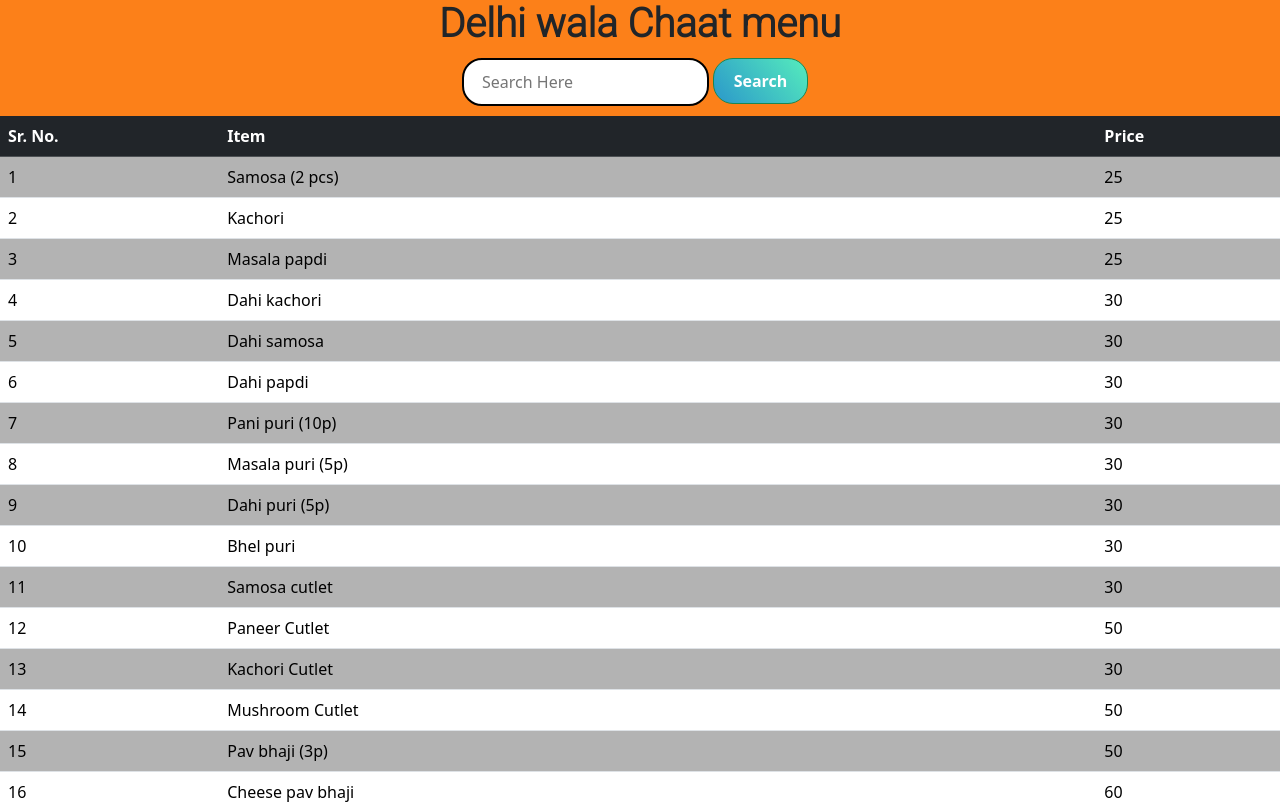
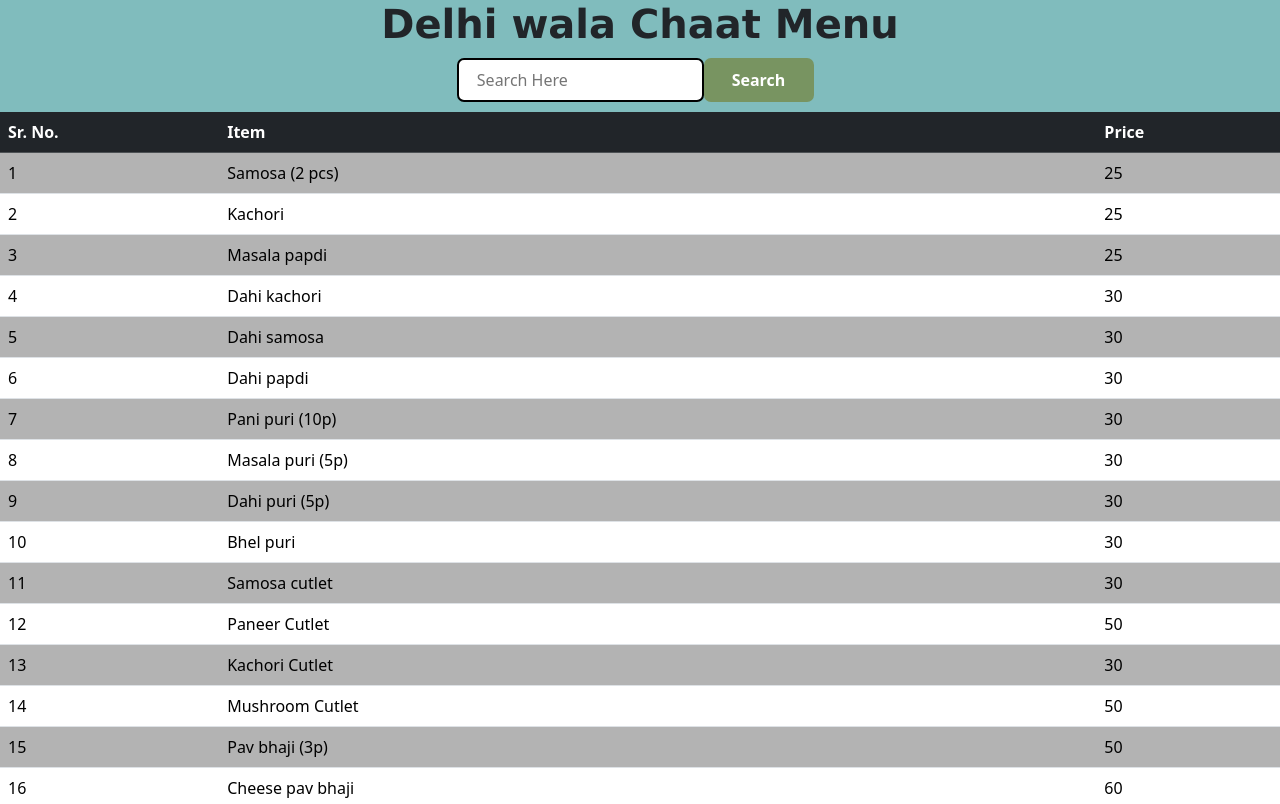
Before and after one commit to RushikeshIche/navigation, a plain HTML site: page maps/delhi/delhi.html in a window 1280 px wide. Shown: the top 804 px of the page. Drawn offline with nearby package versions, Linux system fonts and the light colour scheme.

Commit message:
delhi wala chaat theme updated

```diff
--- a/maps/delhi/delhi.css
+++ b/maps/delhi/delhi.css
@@ -1,25 +1,33 @@
 .nav{
   justify-content: center;
-  background-color:#FC8019 ;
+  background-color:#80BCBD ;
   padding: 10px;
 }
 #myInput{
 border:2px solid black;
-border-radius: 20px;
+border-radius: 7px;
 }
-#btn{
-    display: inline-block;
-    border-radius: 3px;
-    background:linear-gradient(50deg,hsl(199, 65%, 48%),hsl(161, 80%, 63%));
-    border-radius: 20px;
-    padding: 10px 20px;
-    color: white;
-    margin-left: 4px;
-    margin-bottom: 2px;
+#btn {
+  background-color: #789461;
+  border-radius: 7px;
+  color: white;
+  padding: 10px;
+  width:110px;
+  font-size: 16px;
+  border: none;
+  cursor: pointer;
+}
+
+
+#btn:hover,#btn:focus {
+  background-color: #D4E7C5;
+  color: black;
 }
 .htext{
-  background-color: #FC8019;
+  background-color: #80BCBD;
   margin: 0px;
+  font-family: 'Lucida Sans', 'Lucida Sans Regular', 'Lucida Grande', 'Lucida Sans Unicode', Geneva, Verdana, sans-serif;
+
 }
 input[type="search"] {
   padding-left: 10px;
--- a/maps/delhi/delhi.html
+++ b/maps/delhi/delhi.html
@@ -3,7 +3,7 @@
 <head>
     <meta charset="UTF-8">
     <meta name="viewport" content="width=device-width, initial-scale=1.0">
-    <title>Delhi Wala Chaat</title>
+    <title>Delhi Wala Chat</title>
     <link rel="stylesheet" href="delhi.css">
     <link rel="icon" href="https://iiitk.ac.in/images/logo/logo_white.png" sizes="16x16" type="image/png">
     <link href="https://cdn.jsdelivr.net/npm/bootstrap@5.3.3/dist/css/bootstrap.min.css" rel="stylesheet" integrity="sha384-QWTKZyjpPEjISv5WaRU9OFeRpok6YctnYmDr5pNlyT2bRjXh0JMhjY6hW+ALEwIH" crossorigin="anonymous">
@@ -12,7 +12,7 @@
 <body>
  <nav class="nav1">
   <center> <div>
-    <h1 class="htext"><b> Delhi wala Chaat menu</b></h1>
+    <h1 class="htext"><b> Delhi wala Chaat Menu</b></h1>
   </div></center>
   <div class="nav">
       <form class="d-flex" role="search">
--- a/maps/delhi/delhi.js
+++ b/maps/delhi/delhi.js
@@ -31,7 +31,7 @@ const items = [
     "Mushroom chilli",
     "Paneer manchurian",
     "Paneer chilli",
-    "Gobi manchuria",
+    "Gobi manchurian",
     "Gobi chilli",
     "Baby corn Manchurian",
     "Baby corn chilli"
```
